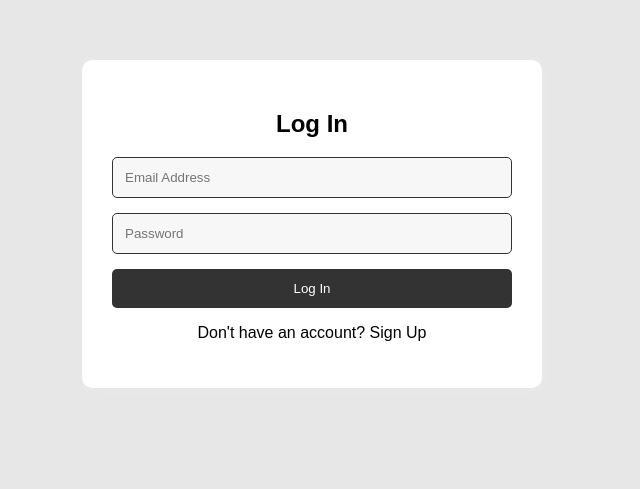
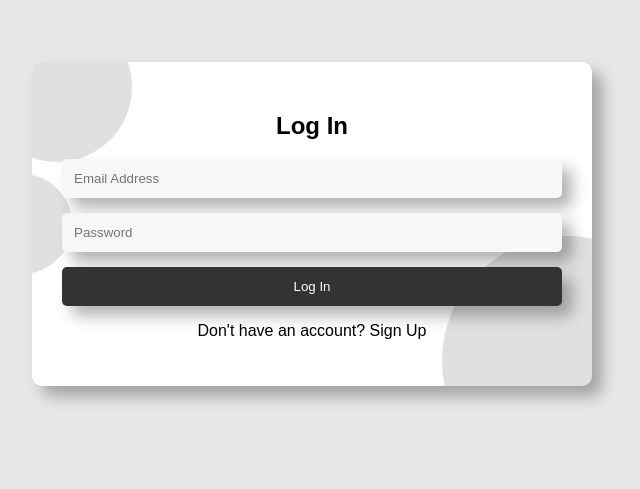
Before and after one commit to Klocwisedu/Korie-family-albums, a plain HTML site: page sign-up-sign-in.html in a window 1280 px wide. Shown: the part 176-665 px from the top of the page, without its empty margins (328-968 px from the left). Drawn offline with nearby package versions, Linux system fonts and the light colour scheme.

Commit message:
6 commit

```diff
--- a/Korie-Family-Album-main/style/sign-up.css
+++ b/Korie-Family-Album-main/style/sign-up.css
@@ -12,12 +12,12 @@ body {
 .container {
   justify-content: center;
     align-items: center;
-    width: 400px;
+    width: 500px;
     padding: 30px;
     background-color: #fff;
     color: #000;
     border-radius: 10px;
-    box-shadow: 5px 5px 15px rgba(255, 255, 255, 0.1);
+    box-shadow: 10px 10px 15px rgba(0, 0, 0, 0.3);
     text-align: center;
 }
 
@@ -34,10 +34,11 @@ input {
     width: 100%;
     padding: 12px;
     margin-bottom: 15px;
-    border: 1px solid #333;
+    border: none;
     background-color:#f7f7f7;
     border-radius: 5px;
     box-sizing: border-box;
+    box-shadow: 10px 10px 15px rgba(0, 0, 0, 0.3);
 }
 
 button {
@@ -48,6 +49,7 @@ button {
     background: #333;
     color: #fff;
     cursor: pointer;
+    box-shadow: 10px 10px 15px rgba(0, 0, 0, 0.3);
 }
 
 button:hover {
@@ -62,3 +64,49 @@ a {
 a:hover {
     text-decoration: underline;
 }
+
+
+.container {
+    position: relative;
+    overflow: hidden;
+}
+
+
+.decorative-circle {
+    position: absolute;
+    background-color: #333;
+    border-radius: 50%;
+    opacity: 0.15;
+    z-index: 0;
+}
+
+
+.circle1 {
+    background-color: #333;
+    width: 250px;
+    height: 250px;
+    bottom: -100px;
+    right: -100px;
+}
+
+.circle2 {
+    width: 150px;
+    height: 150px;
+    top: -50px;
+    left: -50px;
+}
+
+.circle3 {
+    width: 100px;
+    height: 100px;
+    top: 50%;
+    left: -60px;
+    transform: translateY(-50%);
+}
+
+
+form,
+a {
+    position: relative;
+    z-index: 1;
+}
--- a/sign-up-sign-in.html
+++ b/sign-up-sign-in.html
@@ -15,11 +15,16 @@
  <div id="loader-container">
   <span class="loader"></span>
 </div>
+     <div class="container">
 
-     <div class="container">
+     <div class="decorative-circle circle1"></div>
+  <div class="decorative-circle circle2"></div>
+  <div class="decorative-circle circle3"></div>
+
+
         <div class="form-container" id="form-container">
             <form id="login-form">
-                <h2>Log In</h2>
+                <h2 class="Log-In-h1">Log In</h2>
                 <input type="email" id="login-email" placeholder="Email Address" required>
                 <input type="password" id="login-password" placeholder="Password" required>
                 <button type="submit">Log In</button>
```
